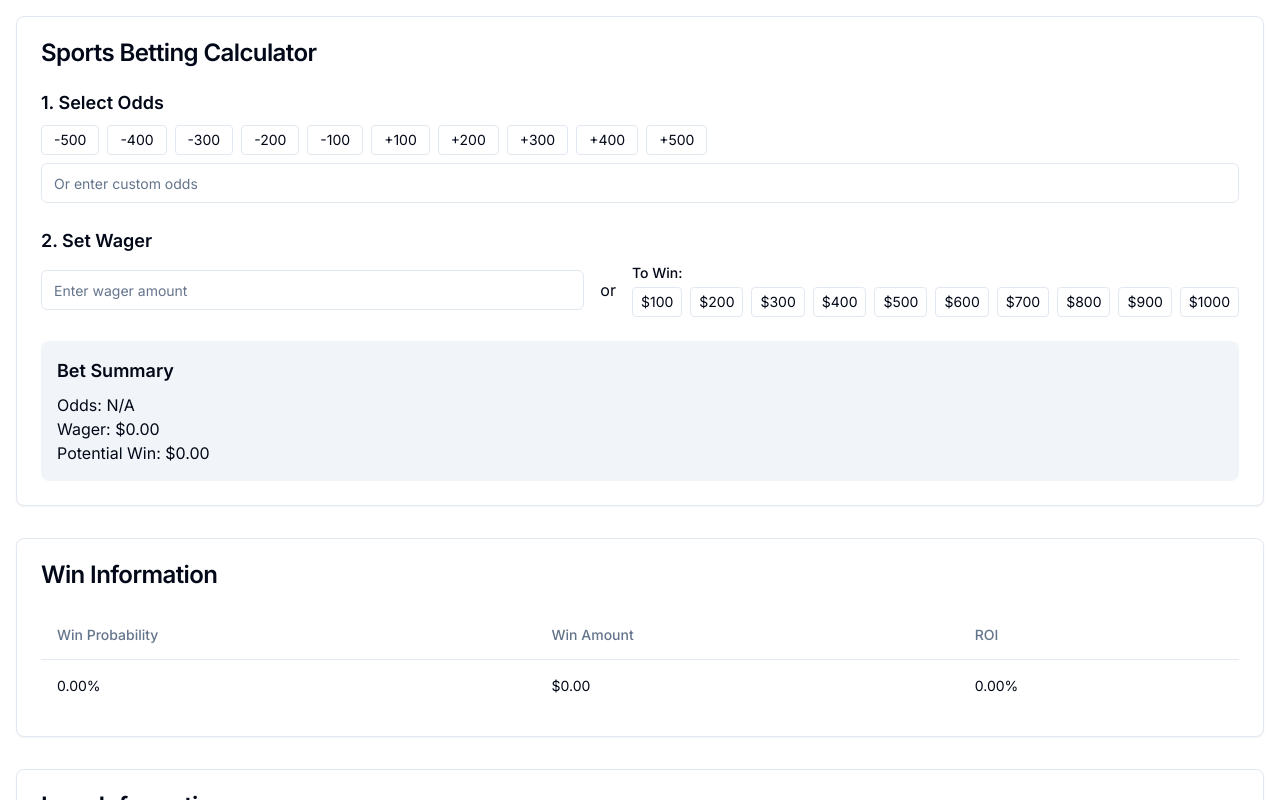
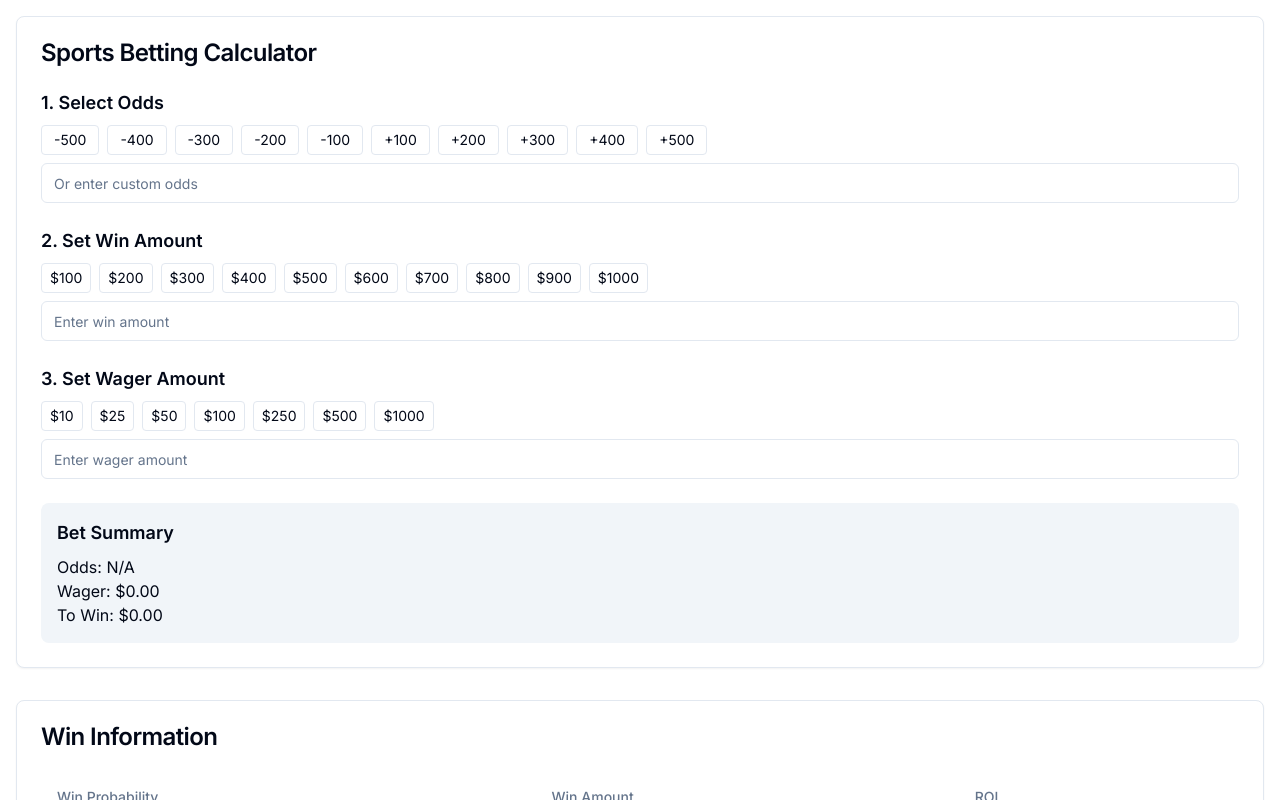
Before and after one commit to joshbochu/makemonies, a Next.js app: page / in a window 1280 px wide. Shown: the top 800 px of the page. Built offline with nearby package versions, Linux system fonts and the light colour scheme.

Commit message:
imporvements

```diff
--- a/app/page.tsx
+++ b/app/page.tsx
@@ -38,18 +38,14 @@ function calculateNetWin(odds: string, wager: string): number {
 
 export default function Home() {
   const [odds, setOdds] = useState("");
+  const [winAmount, setWinAmount] = useState("");
   const [wager, setWager] = useState("");
 
-  const netWin = calculateNetWin(odds, wager);
-  const wagerFloat = parseFloat(wager) || 0;
-  const winProbability = moneylineToImpliedProbability(odds);
-  const lossProbability = 1 - winProbability;
-  const roi = (netWin / wagerFloat) * 100 || 0;
+  const commonOdds = [-500, -400, -300, -200, -100, 100, 200, 300, 400, 500];
+  const commonWinAmounts = [100, 200, 300, 400, 500, 600, 700, 800, 900, 1000];
+  const commonWagers = [10, 25, 50, 100, 250, 500, 1000];
 
-  const commonOdds = [-500, -400, -300, -200, -100, 100, 200, 300, 400, 500];
-  const toWinAmounts = [100, 200, 300, 400, 500, 600, 700, 800, 900, 1000];
-
-  const setWagerForToWin = (toWin: number): number => {
+  const calculateWager = (toWin: number): number => {
     const ml = parseInt(odds);
     if (isNaN(ml)) return 0;
 
@@ -61,6 +57,28 @@ export default function Home() {
     }
     return calculatedWager;
   };
+
+  const updateWinAmount = (newWinAmount: string) => {
+    setWinAmount(newWinAmount);
+    setWager(calculateWager(parseFloat(newWinAmount)).toFixed(2));
+  };
+
+  const updateWager = (newWager: string) => {
+    setWager(newWager);
+    const ml = parseInt(odds);
+    if (!isNaN(ml)) {
+      const calculatedWin = ml > 0
+        ? (parseFloat(newWager) * ml) / 100
+        : (parseFloat(newWager) * 100) / Math.abs(ml);
+      setWinAmount(calculatedWin.toFixed(2));
+    }
+  };
+
+  const netWin = calculateNetWin(odds, wager);
+  const wagerFloat = parseFloat(wager) || 0;
+  const winProbability = moneylineToImpliedProbability(odds);
+  const lossProbability = 1 - winProbability;
+  const roi = (netWin / wagerFloat) * 100 || 0;
 
   return (
     <div className="container mx-auto p-4">
@@ -93,43 +111,56 @@ export default function Home() {
           </div>
 
           <div>
-            <h3 className="text-lg font-semibold mb-2">2. Set Wager</h3>
-            <div className="flex items-center gap-4">
-              <div className="flex-grow">
-                <Input
-                  type="number"
-                  placeholder="Enter wager amount"
-                  value={wager}
-                  onChange={(e) => setWager(e.target.value)}
-                />
-              </div>
-              <span>or</span>
-              <div>
-                <label className="text-sm font-medium mb-1 block">To Win:</label>
-                <div className="flex flex-wrap gap-2">
-                  {toWinAmounts.map((amount) => (
+            <h3 className="text-lg font-semibold mb-2">2. Set Win Amount</h3>
+            <div className="flex flex-wrap gap-2 mb-2">
+              {commonWinAmounts.map((amount) => (
                 <button
                   key={amount}
                   className={`px-2 py-1 text-sm border rounded transition-colors ${
-                        parseFloat(wager) === setWagerForToWin(amount)
-                          ? 'bg-primary text-primary-foreground'
-                          : 'bg-background hover:bg-secondary'
+                    winAmount === amount.toString() ? 'bg-primary text-primary-foreground' : 'bg-background hover:bg-secondary'
                   }`}
-                      onClick={() => setWager(setWagerForToWin(amount).toFixed(2))}
+                  onClick={() => updateWinAmount(amount.toString())}
                 >
                   ${amount}
                 </button>
               ))}
             </div>
+            <Input
+              type="number"
+              placeholder="Enter win amount"
+              value={winAmount}
+              onChange={(e) => updateWinAmount(e.target.value)}
+            />
           </div>
+
+          <div>
+            <h3 className="text-lg font-semibold mb-2">3. Set Wager Amount</h3>
+            <div className="flex flex-wrap gap-2 mb-2">
+              {commonWagers.map((amount) => (
+                <button
+                  key={amount}
+                  className={`px-2 py-1 text-sm border rounded transition-colors ${
+                    wager === amount.toString() ? 'bg-primary text-primary-foreground' : 'bg-background hover:bg-secondary'
+                  }`}
+                  onClick={() => updateWager(amount.toString())}
+                >
+                  ${amount}
+                </button>
+              ))}
             </div>
+            <Input
+              type="number"
+              placeholder="Enter wager amount"
+              value={wager}
+              onChange={(e) => updateWager(e.target.value)}
+            />
           </div>
 
           <div className="bg-secondary p-4 rounded-lg">
             <h3 className="text-lg font-semibold mb-2">Bet Summary</h3>
             <p>Odds: {odds ? (parseInt(odds) > 0 ? `+${odds}` : odds) : 'N/A'}</p>
             <p>Wager: ${parseFloat(wager || '0').toFixed(2)}</p>
-            <p>Potential Win: ${netWin.toFixed(2)}</p>
+            <p>To Win: ${parseFloat(winAmount || '0').toFixed(2)}</p>
           </div>
         </CardContent>
       </Card>
```
Lines whose indentation alone changed are shown as unchanged.
